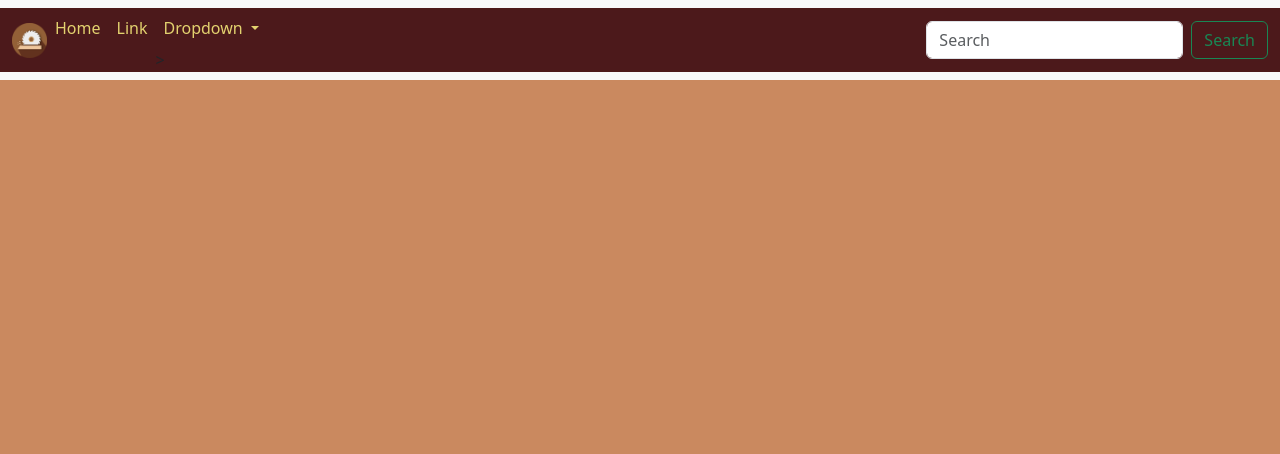
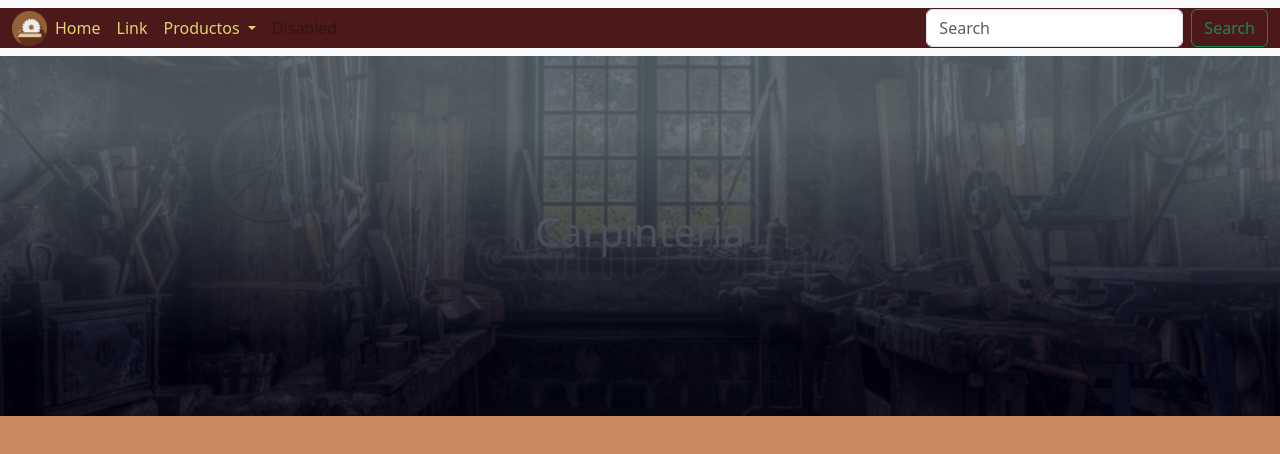
Before and after one commit to Spooicrab/Tercer-Trabajo, a website: page index.html in a window 1280 px wide. Drawn offline with nearby package versions, Linux system fonts and the light colour scheme.

Commit message:
h1 y dropdown de la navbar arreglado, añado section de titulo que hay que arreglar

```diff
--- a/index.html
+++ b/index.html
@@ -8,7 +8,7 @@
     <link rel="stylesheet" href="./css/style.css">
 </head>
 <header>
-    <nav class="navbar navbar-expand-lg bg-body-tertiary">
+    <nav class="navbar navbar-expand-lg bg-body-tertiary" >
         <div class="container-fluid"  style="background-color: #4C191B;">
             <img src="./assets/Logo/icono-carpinteria.png" alt="Bootstrap" width="35px" height="35px">
               <button class="navbar-toggler" type="button" data-bs-toggle="collapse" data-bs-target="#navbarSupportedContent" aria-controls="navbarSupportedContent" aria-expanded="false" aria-label="Toggle navigation">
@@ -22,17 +22,20 @@
                   <li class="nav-item">
                     <a class="nav-link" href="#">Link</a>
                   </li>
+
                   <li class="nav-item dropdown">
                     <a class="nav-link dropdown-toggle" href="#" role="button" data-bs-toggle="dropdown" aria-expanded="false">
-                      Dropdown
+                      Productos
                     </a>
-                    <!-- no anda el dropdown-->>
                      <ul class="dropdown-menu">
                         <li><a class="dropdown-item" href="#">Action</a></li>
                         <li><a class="dropdown-item" href="#">Another action</a></li>
                         <li><hr class="dropdown-divider"></li>
                         <li><a class="dropdown-item" href="#">Something else here</a></li>
                     </ul>
+                  </li>
+                  <li class="nav-item">
+                    <a class="nav-link disabled">Disabled</a>
                   </li>
                 </ul>
                 <form class="d-flex" role="search">
@@ -43,13 +46,15 @@
             </div>
           </nav>
 
-
 </header>
 <body>
-    <div class="Titulo container-fluid">  </div>
+  <section class="Titulo__section">
+     <div class="Titulo container-fluid">
+        <!--<img src="./assets/A/titulo.jpg" alt="Carpinteria"> -->
+        <h1>Carpinteria</h1>
+      </div>
 
-
-
+</section>
 
 
 
@@ -72,7 +77,8 @@
 
 
 </footer>
-<script src="./js/bootstrap.min.js"></script>
+<script src="./node_modules/bootstrap/dist/js/bootstrap.bundle.min.js" crossorigin="anonymous"></script>
+
 
 </body>
 </html>
--- a/scss/style.scss
+++ b/scss/style.scss
@@ -9,11 +9,70 @@ $color4:#545F66;
     box-sizing: border-box
  }
 
+ body{
+    background-color: $color3;
+}
 
-.nav-link, .active{
+nav{
+.nav-link{
 
     color:$color2;
 }
-body{
-    background-color: $color3;
 }
+.dropdown{
+    color:$color2;
+
+}
+/*.Titulo {
+    min-height: 45vh;
+    background-image: url(../assets/A/titulo.jpg);
+    background-size: cover;
+    background-position: center;
+
+&:before{
+    content: "degradado";
+    width: 100%;
+    height: 100%;
+    top: 0;
+    left: 0;
+    position: sticky;
+    background: linear-gradient(90deg,$color4 , #000);
+  }
+}*/
+.Titulo__section {
+  position: relative;
+  height: 45vh;
+  min-height: 45vh;
+    background-image: url(../assets/A/titulo.jpg);
+    background-size: cover;
+    background-position: center;
+    display: flex;
+    align-items: center;
+
+
+   &:before{
+
+    content: "";
+    position: absolute;
+    top: 0;
+    left: 0;
+    width: 100%;
+    height: 100%;
+    background: linear-gradient($color4 20% , #001 80%);
+    opacity: 85%;
+    }
+    /*img {
+        display: block;
+        size: cover;
+        width: 100%;
+        height:100%;
+        z-index: -1;
+
+      }*/
+    h1{
+        text-align: center;
+        color: #fff;
+        background-clip: content-box;
+    }
+/*No puedo hacer que el h1 no se vea afectado por la opacity del degradado*/
+}
```
Also changed, not shown: package.json (+9 -4 lines), assets/A/titulo.jpg (added), css/style.css, 2 other files. Lines whose indentation alone changed are shown as unchanged.
